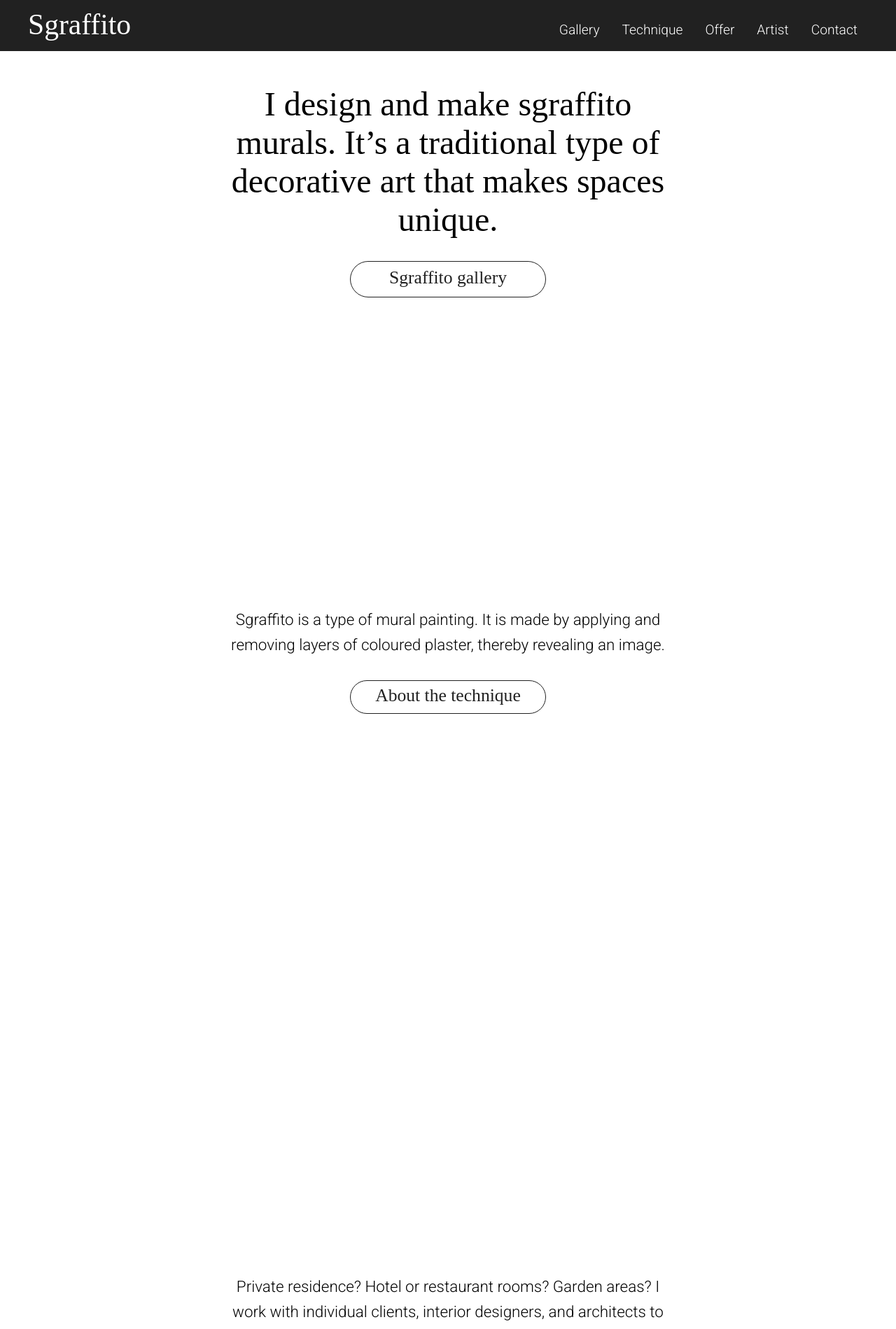
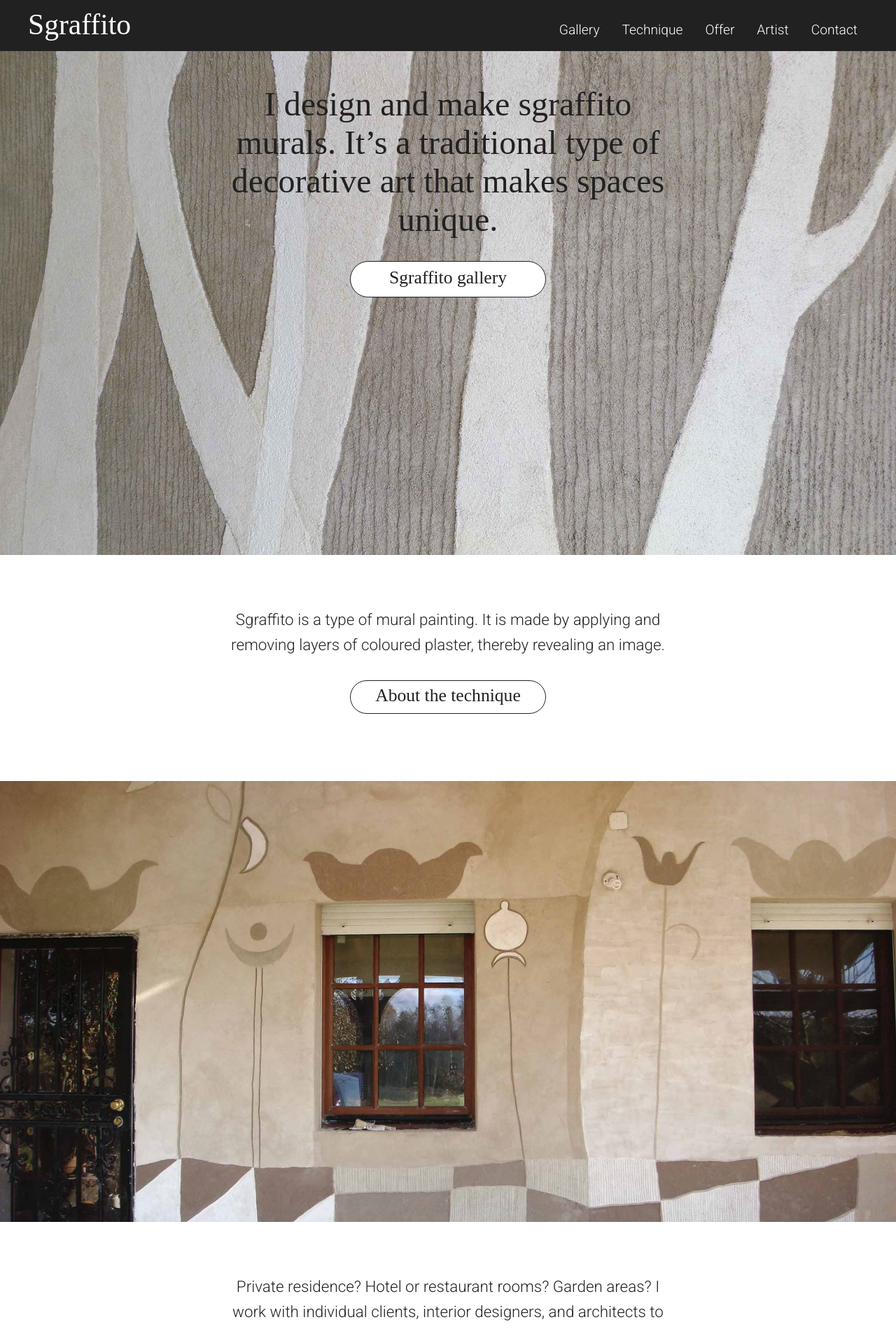
Before and after one commit to marek-kultys/trowel-and-lime, a Jekyll site: the page built from index.html, in a window 1280 px wide. Shown: the top 1899 px of the page at 70% size. Built offline with Jekyll 4.4.1, drawn with Linux system fonts in a browser that asks for light colours; some web fonts are replaced.

Commit message:
adding banner images to pages

```diff
--- a/_sass/artist.scss
+++ b/_sass/artist.scss
@@ -19,7 +19,7 @@
       background-image: url("/artist/img/mela-yerka-artist-by-karen-david.jpg");
    }
 
-   #artist-hero-bottom {
-      background-image: url("/artist/img/mela-yerka-studio-by-karen-david.jpg");
-   }
+   // #artist-hero-bottom {
+   //    background-image: url("/artist/img/mela-yerka-studio-by-karen-david.jpg");
+   // }
 }
--- a/_sass/body.scss
+++ b/_sass/body.scss
@@ -12,7 +12,7 @@
 // Declare colours
 $main: rgba(171, 199, 230, 1);
 $white: rgba(255, 255, 255, 1);
-$white-hover: rgba(255, 255, 255, 0.6);
+$white-hover: rgba(255, 255, 255, 0.8);
 $black: rgba(33, 33, 33, 1);
 $grey: rgba(33, 33, 33, 0.25);
 $black-hover: rgba(33, 33, 33, 0.1);
@@ -62,12 +62,14 @@
 
 p { // body text
    font-size: 1.2em;
-   line-height: 1.6em;
+   line-height: 1.7em;
+   color: $black;
    margin: 0.5em 0;
 }
 
 h1 { // logotype
    font-size: 2.6em;
+   color: $white;
 }
 
 h2 { // page title, hero text
@@ -84,17 +86,20 @@
    @include media($medium) {
       font-size: 1.6em;
    }
+   color: $black;
 }
 
 h3 { // buttons
    // margin-top: 1px;
    font-size: 1.6em; // alternatively 1.5em
+   color: $black;
 }
 
 h4 { // home page paragraphs, gallery title
    font-size: 1.4em;
    line-height: 1.6em;
    margin: 0.5em 0;
+   color: $black;
 }
 
 h5 { // navbar menu
@@ -102,12 +107,14 @@
    padding-bottom: 0.66em;
    position: relative;
    bottom: 1px;
+   color: $white;
 }
 
 h6 { // footer
    font-size: 1em;
    line-height: 1.5em;
    margin: 0.5em 0;
+   color: $white;
 }
 
 .superscript {
--- a/_sass/offer.scss
+++ b/_sass/offer.scss
@@ -82,7 +82,6 @@
 
    //IMAGES
    #offer-hero {
-      background-image: url("/img/test3.jpg");
+      background-image: url("/img/white-forest-1-banner.jpg");
    }
-
 }
```
Also changed, not shown: img/bathroom-pond-1-banner.jpg (added), img/summer-meadow-1-banner.jpg (added), img/summer-meadow-2-banner.jpg (added), img/test.jpg (deleted), img/white-forest-1-banner.jpg (added), img/white-forest-3-banner.jpg (added).
